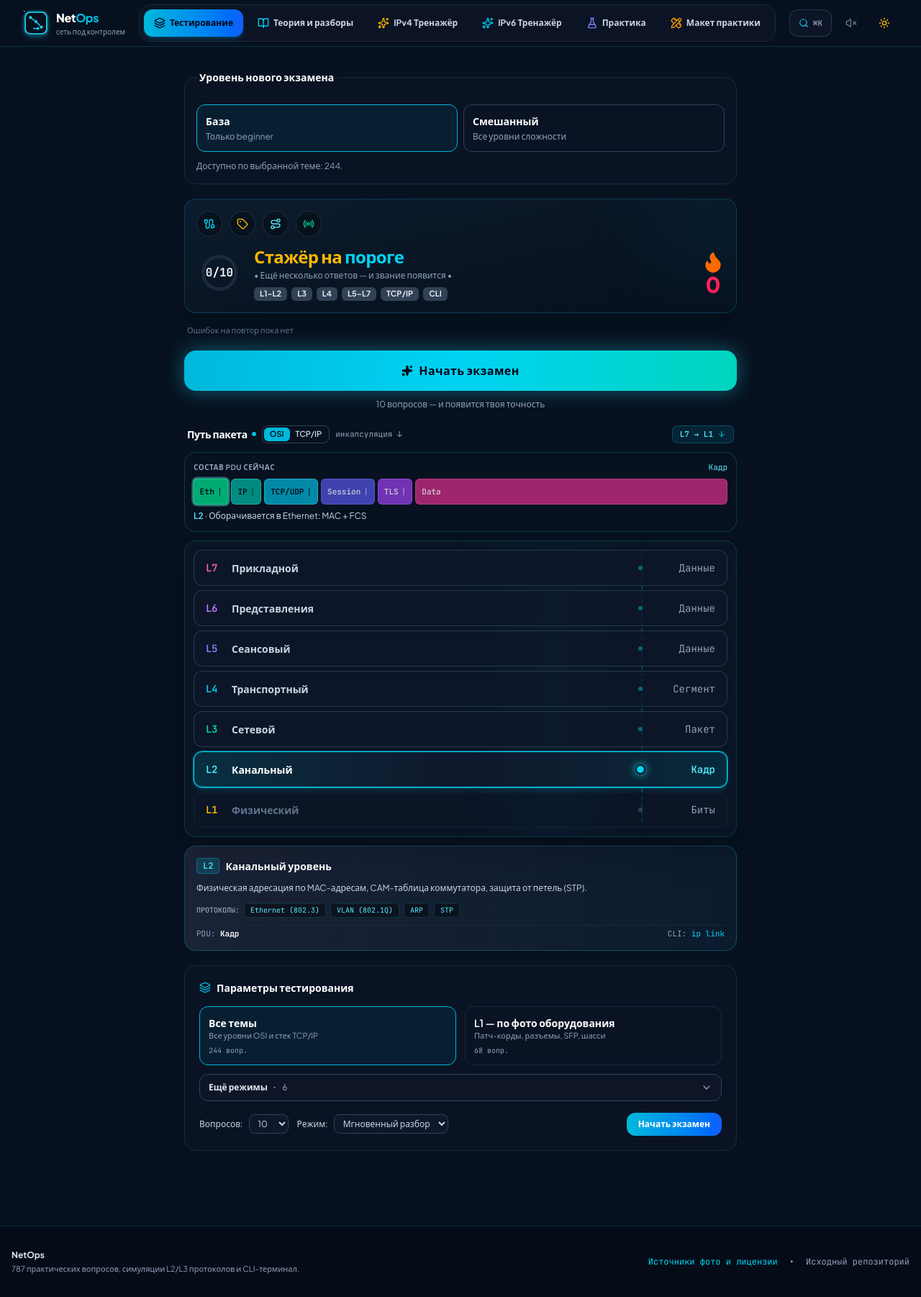
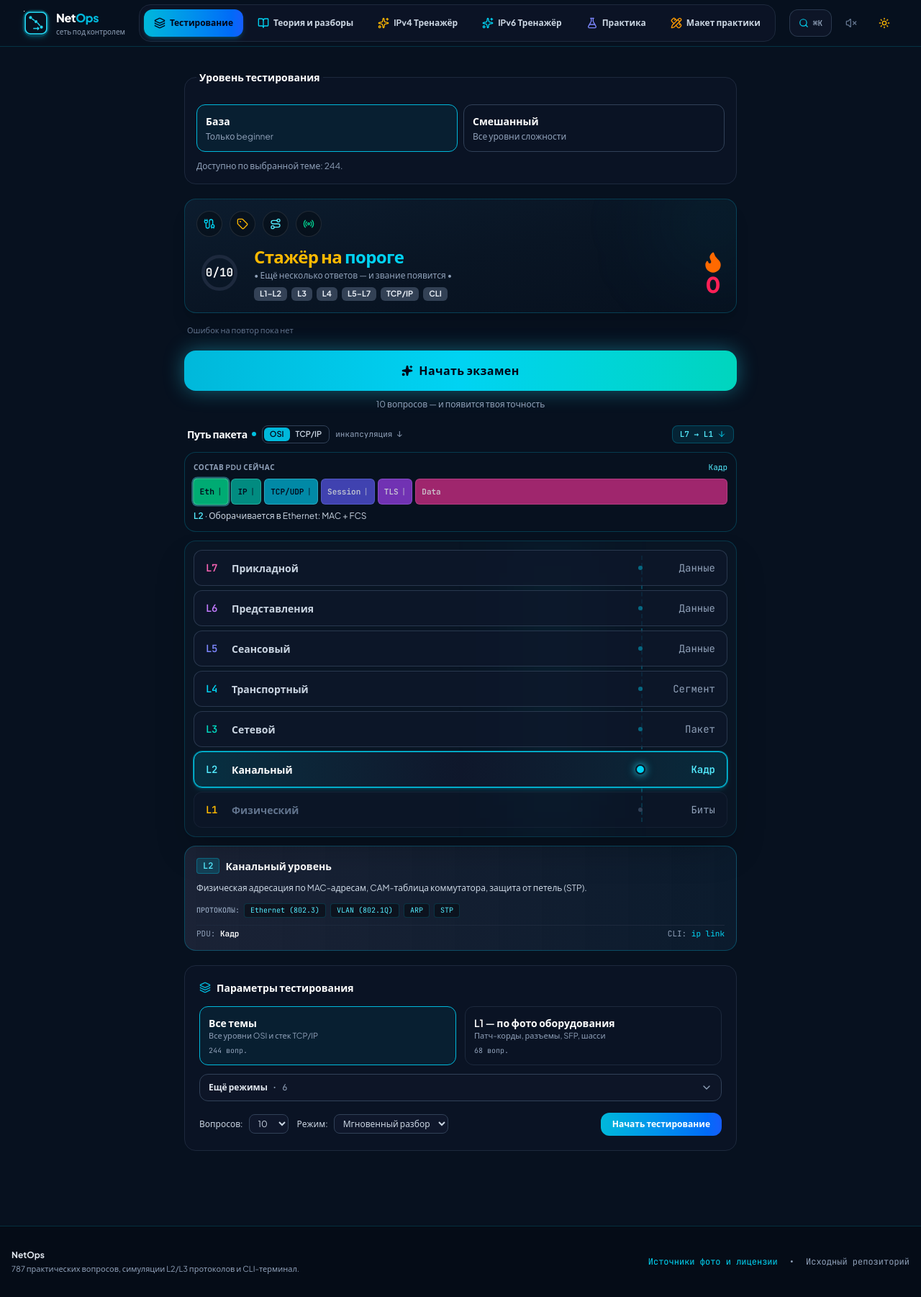
Before and after one commit to apotet/my-gemini-mirror-site, a React (Vite) app: page / in a window 1280 px wide. Shown: the whole page at 72% size. Built offline with nearby package versions, Linux system fonts and the light colour scheme.

Commit message:
ui: rename existing exam entry as testing

```diff
--- a/src/components/ExamView.tsx
+++ b/src/components/ExamView.tsx
@@ -245,8 +245,8 @@ export const ExamView: React.FC<ExamViewProps> = ({ ref, soundEnabled, onNavigat
   const replacementDialog = pendingNewQuiz && (
     <div className="fixed inset-0 z-[100] flex items-center justify-center bg-slate-950/80 p-4" role="presentation">
       <div role="alertdialog" aria-modal="true" aria-labelledby="replace-exam-title" aria-describedby="replace-exam-description" className="w-full max-w-md rounded-2xl border border-cyan-500/30 bg-white p-6 text-slate-900 shadow-2xl dark:bg-[#101e30] dark:text-slate-100 sm:p-7">
-        <h2 id="replace-exam-title" className="text-2xl font-bold leading-tight sm:text-3xl">Начать новый экзамен?</h2>
-        <p id="replace-exam-description" className="mt-4 text-lg leading-relaxed text-slate-700 dark:text-slate-200">У тебя есть незавершённая попытка. Если начать новый экзамен, она будет заменена.</p>
+        <h2 id="replace-exam-title" className="text-2xl font-bold leading-tight sm:text-3xl">Начать новое тестирование?</h2>
+        <p id="replace-exam-description" className="mt-4 text-lg leading-relaxed text-slate-700 dark:text-slate-200">У тебя есть незавершённая попытка. Если начать новое тестирование, она будет заменена.</p>
         <div className="mt-7 grid gap-3">
           <button type="button" onClick={() => { const request = pendingNewQuiz; setPendingNewQuiz(null); beginNewQuiz(request.questions, request.count, request.mode); }} className="min-h-12 rounded-xl bg-cyan-400 px-4 py-3 text-base font-bold text-slate-950 hover:bg-cyan-300 focus-visible:outline focus-visible:outline-2 focus-visible:outline-offset-2 focus-visible:outline-cyan-500">Заменить попытку</button>
           <button type="button" onClick={() => setPendingNewQuiz(null)} className="min-h-12 rounded-xl border border-slate-400/50 px-4 py-3 text-base font-semibold hover:bg-slate-200 dark:hover:bg-slate-700 focus-visible:outline focus-visible:outline-2 focus-visible:outline-offset-2 focus-visible:outline-cyan-500">Отмена, сохранить попытку</button>
@@ -272,7 +272,7 @@ export const ExamView: React.FC<ExamViewProps> = ({ ref, soundEnabled, onNavigat
         {reviewWarning && <p role="status">Последний разбор не удалось прочитать или сохранить. Он может быть недоступен после reload.</p>}
         {availableReview && <button type="button" onClick={() => setReviewSession(availableReview)} className="px-4 py-2 rounded-xl border border-cyan-500 text-sm">Посмотреть разбор последней попытки</button>}
         <fieldset className="min-w-0 rounded-2xl border border-slate-200 dark:border-slate-800 bg-white dark:bg-slate-900/50 p-4 space-y-3">
-          <legend className="px-1 text-sm font-bold text-slate-900 dark:text-white">Уровень нового экзамена</legend>
+          <legend className="px-1 text-sm font-bold text-slate-900 dark:text-white">Уровень тестирования</legend>
           <div className="grid grid-cols-2 gap-2">
             {([{ id: 'beginner', title: 'База', description: 'Только beginner' }, { id: 'mixed', title: 'Смешанный', description: 'Все уровни сложности' }] as const).map(level => (
               <button key={level.id} type="button" aria-pressed={selectedDifficulty === level.id}
@@ -342,8 +342,8 @@ export const ExamView: React.FC<ExamViewProps> = ({ ref, soundEnabled, onNavigat
           </div>
           <div className="flex flex-wrap items-center gap-3">
             <label className="text-xs text-slate-600 dark:text-slate-300 flex items-center gap-2">Вопросов:<select value={questionCount} onChange={(e) => setQuestionCount(Number(e.target.value))} className="rounded-lg border border-slate-200 dark:border-slate-700 bg-white dark:bg-slate-900 px-2 py-1 text-xs">{[5, 10, 15, 20, 30].map((n) => (<option key={n} value={n}>{n}</option>))}</select></label>
-            <label className="text-xs text-slate-600 dark:text-slate-300 flex items-center gap-2">Режим:<select value={feedbackMode} onChange={(e) => setFeedbackMode(e.target.value as 'instant' | 'exam')} className="rounded-lg border border-slate-200 dark:border-slate-700 bg-white dark:bg-slate-900 px-2 py-1 text-xs"><option value="instant">Мгновенный разбор</option><option value="exam">Как на экзамене</option></select></label>
-            <button type="button" onClick={() => startNewQuiz()} className="ml-auto px-4 py-2 rounded-xl bg-gradient-to-r from-cyan-500 to-blue-600 text-white text-xs font-bold cursor-pointer">Начать экзамен</button>
+            <label className="text-xs text-slate-600 dark:text-slate-300 flex items-center gap-2">Режим:<select value={feedbackMode} onChange={(e) => setFeedbackMode(e.target.value as 'instant' | 'exam')} className="rounded-lg border border-slate-200 dark:border-slate-700 bg-white dark:bg-slate-900 px-2 py-1 text-xs"><option value="instant">Мгновенный разбор</option><option value="exam">Разбор в конце</option></select></label>
+            <button type="button" onClick={() => startNewQuiz()} className="ml-auto px-4 py-2 rounded-xl bg-gradient-to-r from-cyan-500 to-blue-600 text-white text-xs font-bold cursor-pointer">Начать тестирование</button>
           </div>
         </div>
         {replacementDialog}
@@ -365,7 +365,7 @@ export const ExamView: React.FC<ExamViewProps> = ({ ref, soundEnabled, onNavigat
           ? ` · Доступно ${session.questions.length} из запрошенных ${session.requestedCount}; попытка содержит ${session.questions.length} билетов.`
           : ''}
       </p>
-      {(sessionWarning || progressStatus.storageWarning) && <p role="alert">Не удалось сохранить данные. Не закрывайте вкладку; экспорт прогресса доступен в меню экзамена.</p>}
+      {(sessionWarning || progressStatus.storageWarning) && <p role="alert">Не удалось сохранить данные. Не закрывайте вкладку; экспорт прогресса доступен в меню тестирования.</p>}
       <div className="flex items-center justify-between text-xs text-slate-500 dark:text-slate-400">
         <button type="button" onClick={handleExit} className="hover:text-cyan-500 cursor-pointer">Выйти в меню</button>
         {availableReview && <button type="button" onClick={() => setReviewSession(availableReview)} className="px-2 py-2 underline">Последний разбор</button>}
```
